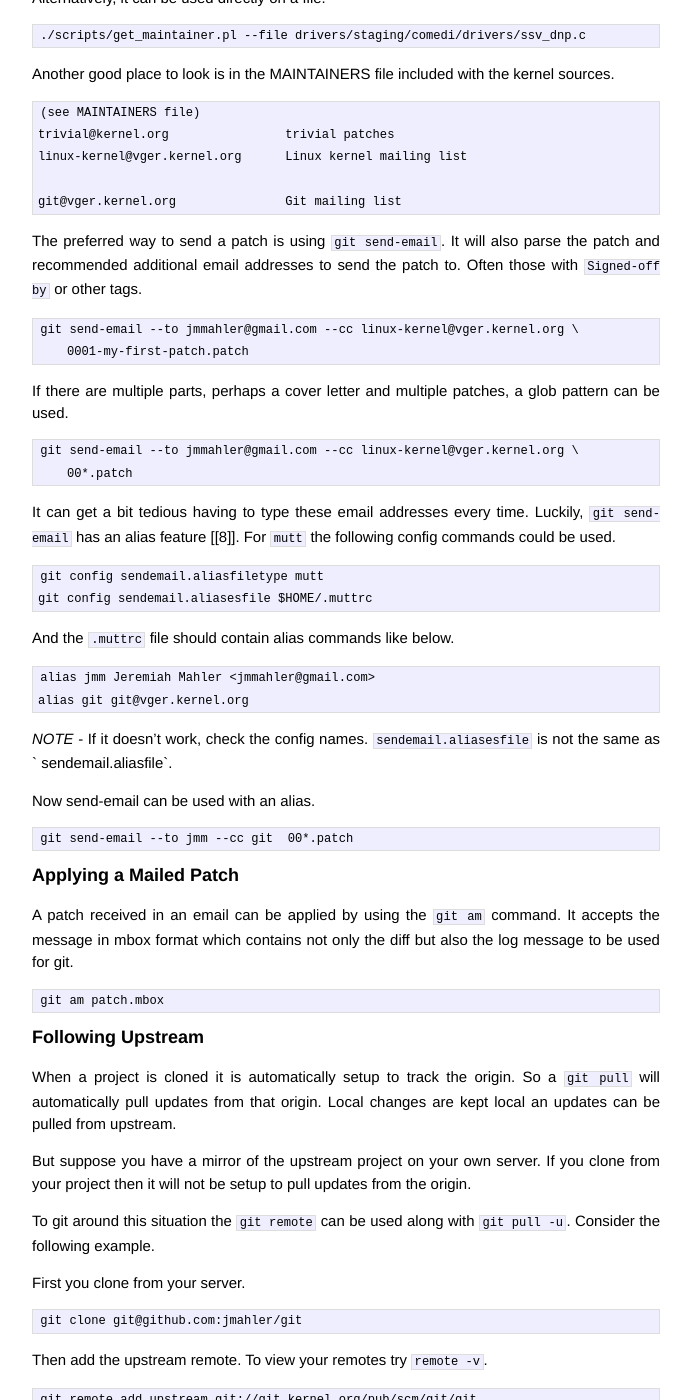
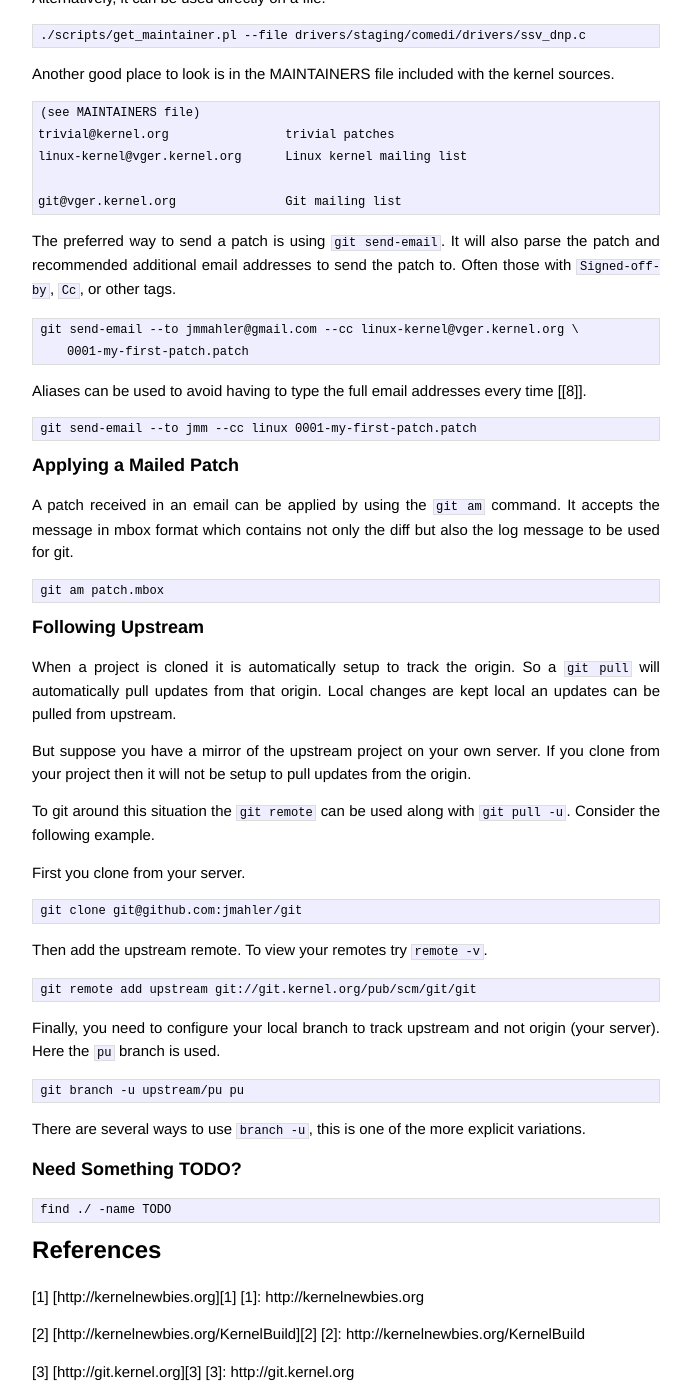
Before and after one commit to jmahler/jmahler.github.io, a Jekyll site: the page built from _posts/2014-04-08-kernel.md, in a window 1280 px wide and 1400 px high, scrolled down 3045 px. Shown: the whole window, without its empty margins (294-985 px from the left). Built offline with Jekyll 4.4.1, drawn with Linux system fonts in a browser that asks for light colours; Markdown is read by kramdown in place of the engine named in the settings; some of the changed text lies outside the part shown.

Commit message:
move send-email aliases to Git post
Move the discussion about send-email aliases from the kernel post to the
Linus development post.  A detailed Git specific discussion should not
be in the post about the Linux kernel.

```diff
--- a/_posts/2014-04-08-kernel.md
+++ b/_posts/2014-04-08-kernel.md
@@ -185,35 +185,15 @@
 
 The preferred way to send a patch is using `git send-email`.
 It will also parse the patch and recommended additional email addresses
-to send the patch to.  Often those with `Signed-off by` or other tags.
+to send the patch to.  Often those with `Signed-off-by`, `Cc`, or other tags.
 
     git send-email --to jmmahler@gmail.com --cc linux-kernel@vger.kernel.org \
         0001-my-first-patch.patch
 
-If there are multiple parts, perhaps a cover letter and multiple patches,
-a glob pattern can be used.
+Aliases can be used to avoid having to type the full email addresses
+every time [[8]].
 
-    git send-email --to jmmahler@gmail.com --cc linux-kernel@vger.kernel.org \
-        00*.patch
-
-It can get a bit tedious having to type these email addresses every time.
-Luckily, `git send-email` has an alias feature [[8]].
-For `mutt` the following config commands could be used.
-
-    git config sendemail.aliasfiletype mutt
-    git config sendemail.aliasesfile $HOME/.muttrc
-
-And the `.muttrc` file should contain alias commands like below.
-
-    alias jmm Jeremiah Mahler <jmmahler@gmail.com>
-    alias git git@vger.kernel.org
-
-*NOTE* - If it doesn't work, check the config names.
-`sendemail.aliasesfile` is not the same as ` sendemail.aliasfile`.
-
-Now send-email can be used with an alias.
-
-    git send-email --to jmm --cc git  00*.patch
+    git send-email --to jmm --cc linux 0001-my-first-patch.patch
 
 Applying a Mailed Patch
 -----------------------
@@ -283,8 +263,8 @@
   [7] [Documentation/CodingStyle][7]
   [7]: https://www.kernel.org/doc/Documentation/CodingStyle
 
-  [8] [Felipe Contreras: git-send-email-tricks][8]
-  [8]: http://felipec.wordpress.com/2009/10/25/git-send-email-tricks/
+  [8] [Linus Project Development][8]
+  [8]: http://jmahler.github.io/linux/2014/04/08/linus-dev.html
 
   [9] [kconfig: localmodconfig for v2.6.32][9]
   [9]: http://lwn.net/Articles/352241/
```
Also changed, not shown: _posts/2014-06-11-linus-dev.md (+22 -0 lines).
